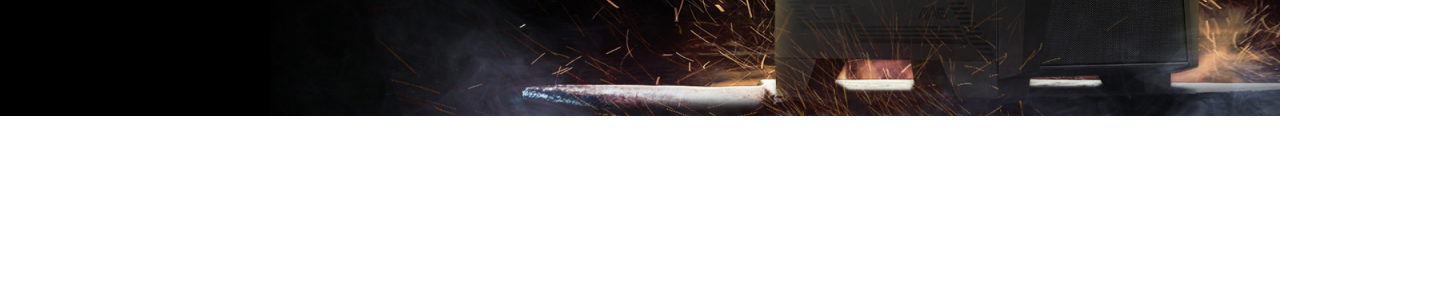
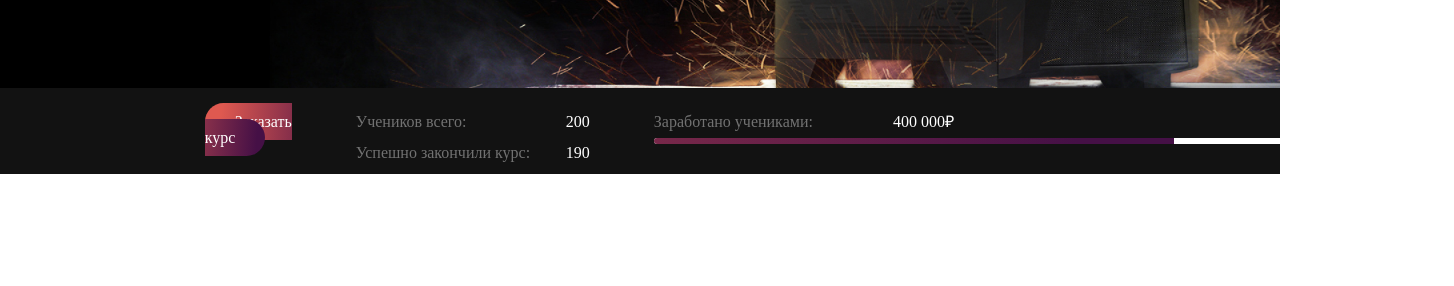
Before and after one commit to Ramramramzes/my_portfolio, a plain HTML site: page Computers/index.html in a window 1280 px wide. Shown: the part 514-800 px from the top of the page, 1454 px wide, since content can reach past the window. Drawn offline with Linux system fonts and the light colour scheme; a web font is replaced by a local one.

Commit message:
1920 Progress

```diff
--- a/Computers/index.html
+++ b/Computers/index.html
@@ -8,7 +8,7 @@
     <title>Computers</title>
 </head>
 <body>
-    <div class="container">
+    <div class="container"> <!-- HERO CONTAINER -->
         <div class="hero">
             <div class="hero__nav">
                 <div class="hero__logo">
@@ -63,6 +63,36 @@
             </div>
         </div>
     </div>
+    <div class="container"> <!-- PROGRESS CONTAINER -->
+        <div class="progress">
+            <div class="progress__btn">
+                <a href="" class="progress__btn-link">Заказать курс</a>
+            </div>
+            <div class="progress__items">
+                <div class="progress__name">
+                    <ul class="progress__name-list">
+                        <li class="progress__name-list-item">Учеников всего:</li>
+                        <li class="progress__name-list-item">Успешно закончили курс:</li>
+                    </ul>
+                </div>
+                <div class="progress__number">
+                    <ul class="progress__number-list">
+                        <li class="progress__number-list-item">200</li>
+                        <li class="progress__number-list-item">190</li>
+                    </ul>
+                </div>
+            </div>
+            <div class="progress__bar">
+                <div class="progress__bar-name">
+                    <span class="progress__bar-name-title">Заработано учениками:</span>
+                    <span class="progress__bar-name-number">400 000₽</span>
+                </div>
+                <div class="progress__bar-block">
+                    <span class="progress-bar" style="width: 65%"></span>
+                </div>
+            </div>
+        </div>
+    </div>
 
 
 
--- a/Computers/style.css
+++ b/Computers/style.css
@@ -155,6 +155,10 @@ a {
     src: url(./fonts/Roboto-Bold.ttf);
 }
 
+.container {
+    width: 1920px;
+}
+
 /* HERO */
 .hero {
     font-family: 'Roboto-regular', sans-serif;
@@ -163,7 +167,7 @@ a {
     background-image: url(./img/main.jpg);
     background-size: cover;
     background-repeat: no-repeat;
-    padding: 3% 5%;
+    padding: 3% 5% 3% 15%;
 }
 
 .hero__logo {
@@ -249,22 +253,114 @@ a {
 }
 
 @media(max-width:1280px) {
+    .container {
+        width: 1280px;
+    }
+
     .hero {
         font-size: 14px;
+        background-image: url(./img/main.jpg);
+        background-size: cover;
+        background-repeat: no-repeat;
     }
-    .hero__logo{
+
+    .hero__logo {
         margin-right: 10%;
     }
+
     .hero__list-item:not(:last-child) {
         margin-right: 15%;
     }
+
     .hero__btn {
         margin-left: 35%;
         padding-top: .5%;
     }
+
     .hero__title {
         font-size: 54px;
         line-height: 140%;
         margin-bottom: 5%;
     }
 }
+
+/* PROGRESS */
+
+.progress {
+    font-family: 'Roboto-regular';
+    width: 100%;
+    display: flex;
+    font-size: 16px;
+    color: #fff;
+    background-color: #121212;
+    padding-top: 2%;
+    padding-bottom: 1%;
+}
+.progress__btn{
+    padding-right: 5%;
+    padding-left: 16%;
+}
+.progress__btn-link {
+    padding: 10px 30px;
+    background: linear-gradient(94.78deg, #DF5950 11.19%, #451046 93.72%);
+    border-radius: 50px;
+}
+
+.progress__items {
+    display: flex;
+    margin-right: 5%;
+}
+.progress__name{
+    width: 210px;
+    opacity: .4;
+}
+.progress__name-list {
+    padding-right: 5%;
+}
+
+.progress__bar-name{
+    display: flex;
+    padding-bottom: 1%;
+}
+.progress__bar-name-title{
+    opacity: .4;
+    padding-right: 10%;
+}
+
+.progress__name-list-item:not(:last-child) {
+    padding-bottom: 15px;
+}
+
+.progress__number-list-item:not(:last-child) {
+    padding-bottom: 15px;
+}
+
+/* PROGRESS_BAR */
+
+.progress__bar-block {
+    width: 100%;
+    width: 800px;
+    height: 6px;
+    background: #fff;
+    border-radius: 3px;
+    overflow: hidden;
+}
+
+.progress-bar {
+    display: block;
+    height: 100%;
+    background: linear-gradient(94.78deg, #DF5950 11.19%, #451046 93.72%);
+    background-size: 300% 100%;
+    animation: progress-animation 1s linear infinite;
+    animation-direction: alternate-reverse;
+}
+
+@keyframes progress-animation {
+    0% {
+        background-position: 100%
+    }
+
+    100% {
+        background-position: 0
+    }
+}
```
